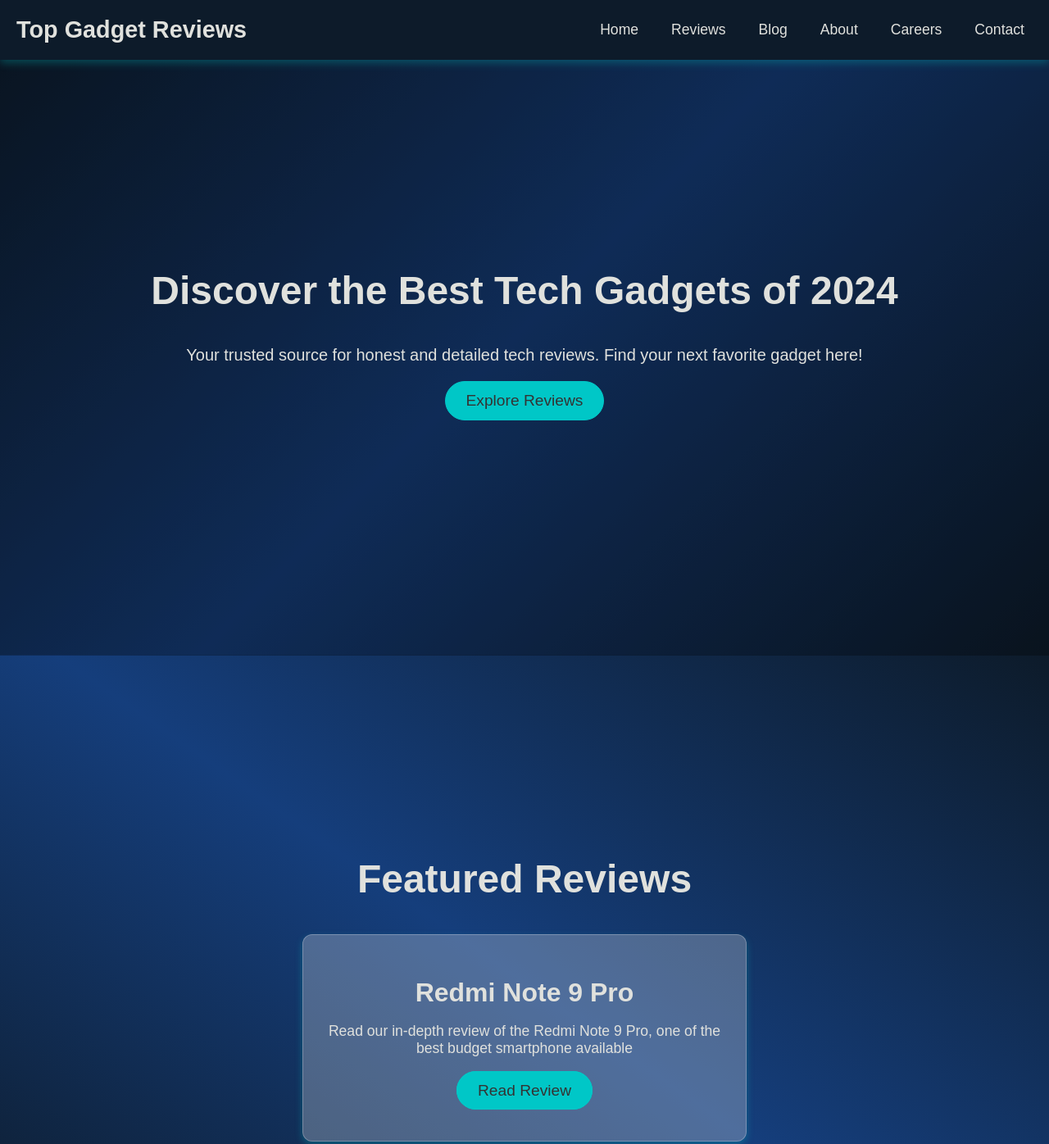
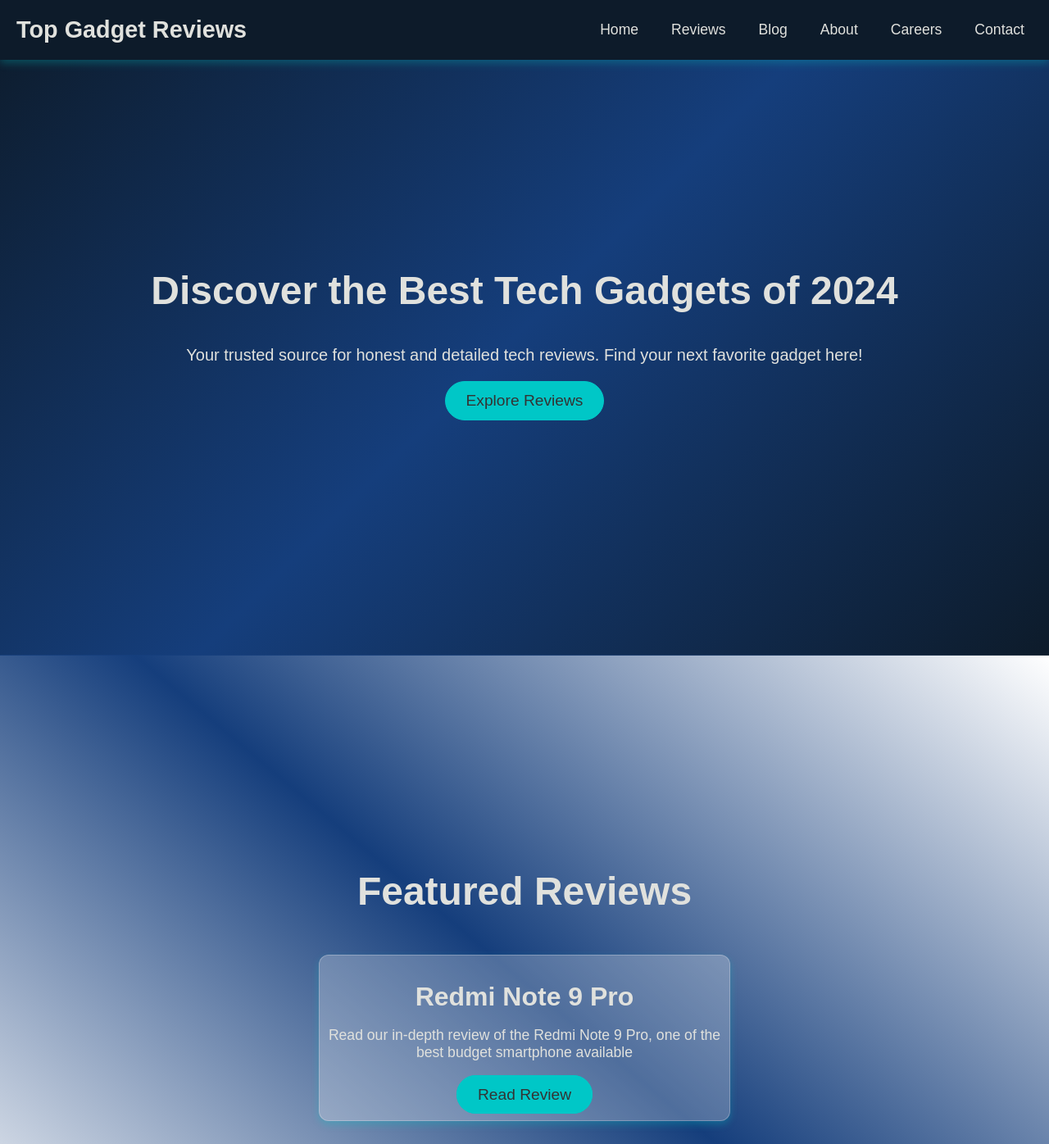
Before and after one commit to Naresh7093/TopGadgetReviews, a website: page index.html in a window 1280 px wide. Shown: the top 1396 px of the page at 82% size. Drawn offline with Linux system fonts and the light colour scheme.

Commit message:
gradient aplied

```diff
--- a/index.html
+++ b/index.html
@@ -143,8 +143,9 @@
           is to help consumers make informed purchasing decisions with honest,
           in-depth reviews.
         </p>
+
         <div class="about-image">
-          <img src="assets/images/about-us.jpg" alt="About Us" />
+          <img src="assets/images/about-us.jpeg" alt="About Us" />
         </div>
       </div>
       <a href="#contact" class="btn">Get In Touch</a>
--- a/scss/_about.scss
+++ b/scss/_about.scss
@@ -18,9 +18,11 @@
       space-between,
       center
     ); // Flex layout for aligning text and image
+
     flex-wrap: wrap; // Ensures responsiveness
     max-width: 1200px;
     margin: 0 auto;
+    padding-bottom: 40px;
 
     p {
       font-size: 1.2rem;
@@ -35,7 +37,8 @@
     }
 
     .about-image {
-      width: 45%;
+      width: 30%;
+
       text-align: center;
 
       img {
@@ -58,5 +61,11 @@
       variables.$text-color-light
     ); // Using btn-style mixin
     margin-top: 30px;
+    // display: flex;
+    // flex-direction: row;
+    // justify-content: left;
+    // align-items: left;
+    // width: 12%;
+    // margin-left: 20%;
   }
 }
--- a/scss/careers.scss
+++ b/scss/careers.scss
@@ -18,6 +18,10 @@
     flex-wrap: wrap;
     max-width: 1200px;
     margin: 0 auto;
+    display: flex;
+    flex-direction: row;
+    justify-content: center;
+    align-items: center;
 
     p {
       font-size: 1.2rem;
--- a/scss/styles.scss
+++ b/scss/styles.scss
@@ -13,12 +13,16 @@ body {
   font-family: variables.$font-family;
 }
 #hero {
-  background: linear-gradient(
+  background-image: linear-gradient(
     135deg,
-    variables.$primary-color,
-    variables.$secondary-color,
-    variables.$primary-color
+    rgba(variables.$primary-color, 1),
+    rgba(variables.$secondary-color, 1),
+    rgba(variables.$primary-color, 1)
   );
+
+  background-size: cover;
+  background-position: center;
+  background-blend-mode: overlay;
   height: 100vh;
   display: flex;
   flex-direction: column;
@@ -27,16 +31,16 @@ body {
   text-align: center;
   color: variables.$text-color-light;
   font-family: variables.$font-family;
-  &::before {
-    content: "";
-    position: absolute;
-    top: 0;
-    left: 0;
-    width: 100%;
-    height: 100%;
-    background: rgba(0, 0, 0, 0.3);
-    z-index: 1;
-  }
+  // &::before {
+  //   content: "";
+  //   position: absolute;
+  //   top: 0;
+  //   left: 0;
+  //   width: 100%;
+  //   height: 100%;
+  //   background: rgba(0, 0, 0, 0.3);
+  //   z-index: 1;
+  // }
 
   //Hero heading
   h2 {
@@ -61,18 +65,18 @@ body {
     position: relative;
     z-index: 2;
   }
-  &:hover {
-    box-shadow: variables.$shadow-hover;
-    transform: scale(1.05); // Slightly zoom-in effect on hover
-  }
+  // &:hover {
+  //   box-shadow: variables.$shadow-hover;
+  //   transform: scale(1.05); // Slightly zoom-in effect on hover
+  // }
 }
 
 #featured-reviews {
   background: linear-gradient(
-    35deg,
-    variables.$primary-color,
+    40deg,
+    variables.$glass-background,
     variables.$secondary-color,
-    variables.$primary-color
+    variables.$glass-background
   );
 
   width: 100%;
@@ -93,12 +97,14 @@ body {
     background-color: rgba(255, 255, 255, 0.25);
     // backdrop-filter: blur(5px);
     // -webkit-backdrop-filter: blur(5px);
-    padding: 20px;
-    padding-bottom: 50px;
+    // padding: 20px;
+    margin: 10px;
+    padding-bottom: 20px;
     border-radius: variables.$card-radius;
     box-shadow: variables.$shadow-light;
     border: 1px solid rgba(255, 255, 255, 0.25);
     width: 80%;
+    overflow-y: hidden;
     max-width: 500px;
     transition: box-shadow 0.3s ease, transform 0.3s ease;
     text-align: center;
```
Also changed, not shown: assets/css/styles.css, assets/images/about-us.jpeg (added), assets/images/hero.jpeg (added), assets/images/hero1.jpeg (added), 1 other file.
